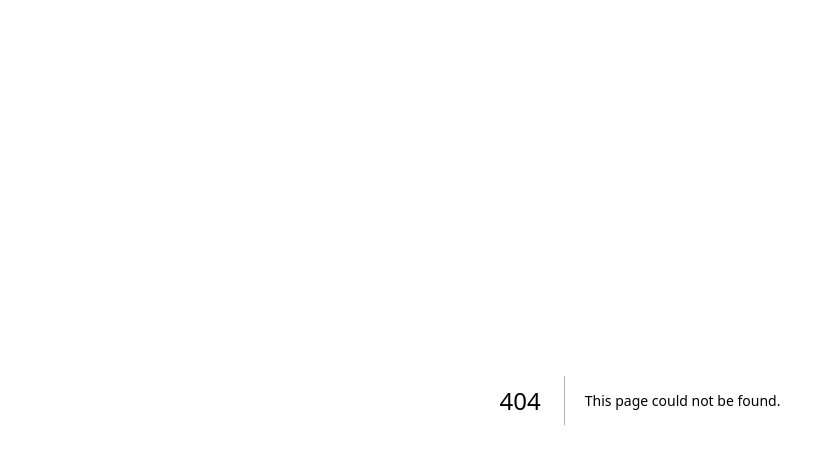
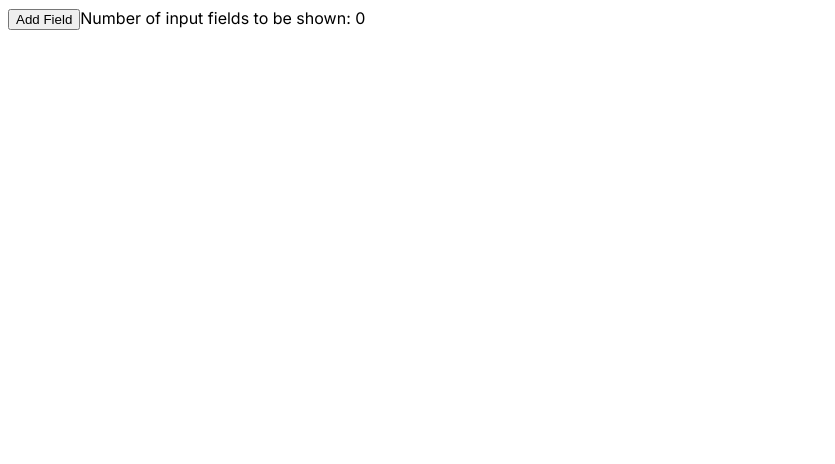
Before and after one commit to priyanka-shastri/react-basics, a Next.js app: page /list-of-fields in a window 1280 px wide. Before the commit this address had no page. Shown: the top 464 px of the page, without its empty margins (0-835 px from the left). Built offline with nearby package versions, Linux system fonts and the light colour scheme.

Commit message:
generating inputs on button clicks, triggering onchange in input and printing all input data

```diff
--- /dev/null
+++ b/src/app/list-of-fields/page.js
@@ -0,0 +1,70 @@
+"use client" // next js thing, not imp for now
+
+import React, {useState} from  'react'
+
+import Input from '../../components/Input'
+
+import Button from '../../components/Button'
+
+
+
+
+const ListOfFields = () => {
+  const [counter, setCounter] = useState(0)
+  // const tempArray=[1,2,3,4,5]
+
+  const [textArray, setTextArray] = useState([]) // empty array
+
+  const addField = () => {
+    setCounter (counter + 1)
+  }
+
+  const onType = (e,i) => {
+    console.log(e.target.value,i)
+    // setTextArray[i] = {e.target.value}
+    const newTextArray = [...textArray]
+    // creating new array from original array
+    newTextArray[i] = e.target.value
+    setTextArray (newTextArray)
+  }
+
+  console.log(counter)
+
+  // const onLoop = () => (
+  //   <Input placeholder='Enter now' />
+  // )
+
+  // const arrayFromCounter = []
+  // for (let i = 0; i < counter; i++) {
+  //   arrayFromCounter.push("this value does not matter")
+  // }
+
+  const arrayOfInputs = []
+  for (let i = 0; i < counter; i++) {
+    arrayOfInputs.push(<div key={i}>
+      <Input placeholder='Enter now' onChange ={e => onType(e,i)}/>
+    </div>)
+  }
+  console.log("arrayOfInputs", arrayOfInputs)
+
+   return (
+    <div>
+      <Button onClick={addField} ctaText="Add Field" />
+
+      Number of input fields to be shown: {counter}
+
+      <div>
+        {/* {arrayFromCounter.map(onLoop)} */}
+        {arrayOfInputs}
+      </div>
+      {textArray.join(" ")}
+    </div>
+   )
+}
+
+export default ListOfFields
+
+const dummyFunc1 = () => {
+  return 5
+}
+const dummyFunc2 = () => (5) // can be done like this also, () is optional around 5.
--- /dev/null
+++ b/src/components/Button/index.js
@@ -0,0 +1,14 @@
+import React from 'react'
+
+const Button = (props) => {
+  const {onClick, ctaText} = props
+  // variable, function name - camelcase; component name pascal case
+  // jitni bhi dynamic cheeje hai vo yha likh denge
+  return (
+    <button onClick={onClick}>{ctaText}</button>
+    //  give {} to use variables
+    // now jab page.js me jitni baar bhi for diff purpose button ko add karenge these two variables ki value as per requirtement pass ki ja sakti hai
+  )
+}
+
+export default Button
--- a/src/components/Input/index.js
+++ b/src/components/Input/index.js
@@ -1,8 +1,10 @@
 import React from 'react'
 
 function Input (props) {
+
+  const {onChange} = props
   return (
-    <input type="text" placeholder={props.placeholder} />
+    <input type="text" placeholder={props.placeholder} onChange= {onChange} />
   )
 }
 
```
